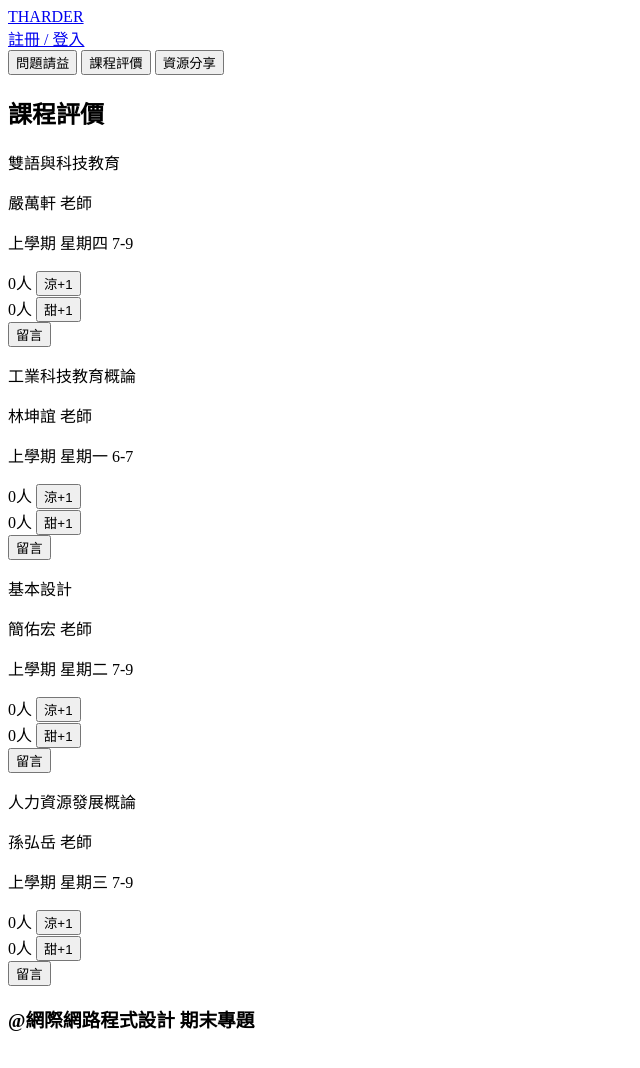
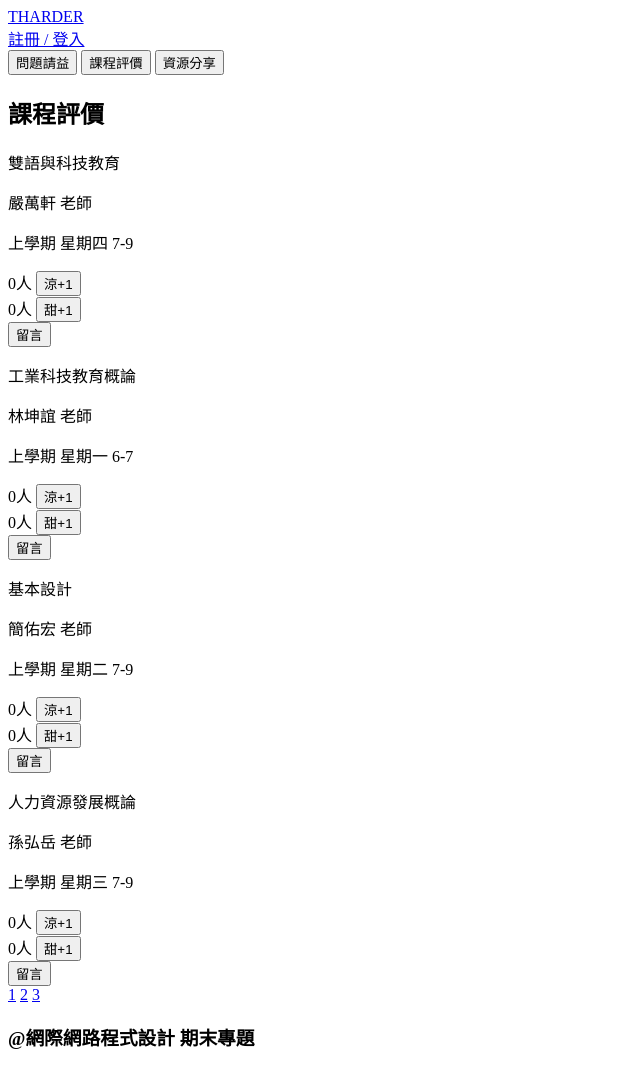
Before and after one commit to MocuAcqu/tharder_test, a website with bundled scripts: page learn2_2.html in a window 1280 px wide. Shown: the whole page, without its empty margins (0-640 px from the left). Built offline with nearby package versions, Linux system fonts and the light colour scheme; a script that the page names is missing.

Commit message:
Add files via upload

```diff
--- a/learn2_2.html
+++ b/learn2_2.html
@@ -122,6 +122,11 @@
                     </div>
                 </div>
             </div>
+            <div class="pages">
+                <a href="learn2.html">1</a>
+                <a href="learn2_2.html">2</a>
+                <a href="learn2_3.html">3</a>
+            </div>
         </div>
     </div>
 
```
